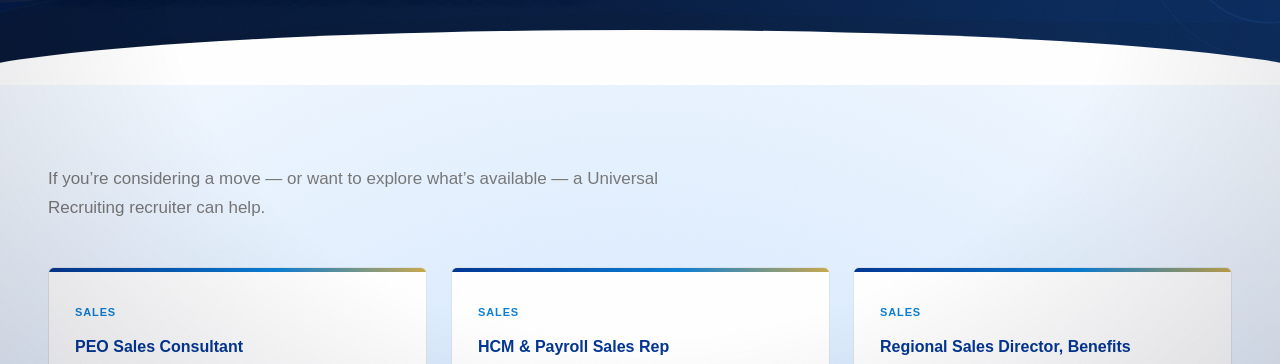
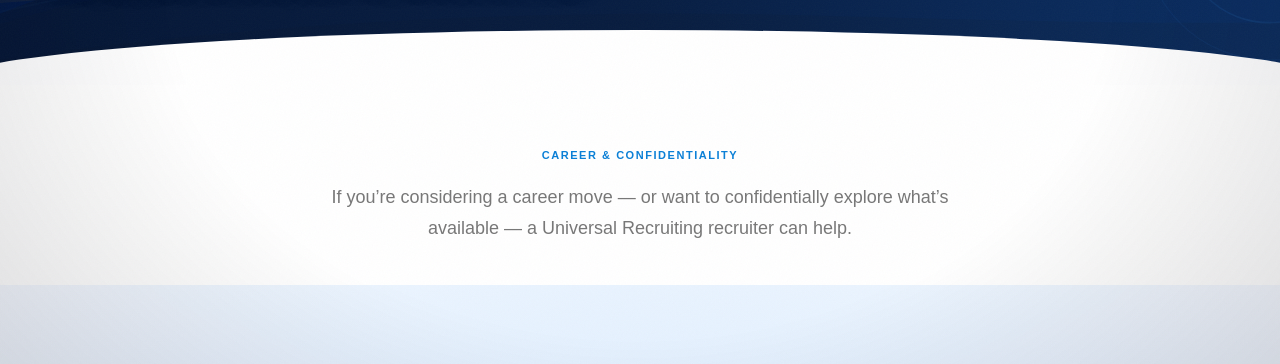
Before and after one commit to hunterhannum3/Universal-Recruiting-Company, a website: page roles.html in a window 1280 px wide. Shown: the part 331-695 px from the top of the page. Drawn offline with nearby package versions, Linux system fonts and the light colour scheme; a web font is replaced by a local one.

Commit message:
Move Career & Confidentiality section to top of open roles page

```diff
--- a/roles.html
+++ b/roles.html
@@ -106,10 +106,15 @@
   <p>Placing top performers at every level — from first role to the C-suite.</p>
 </div>
 
+<!-- ── CAREER & CONFIDENTIALITY ──────────────────────── -->
+<div class="career-conf-section">
+  <p class="section-eyebrow">Career &amp; Confidentiality</p>
+  <p class="career-conf-text">If you&rsquo;re considering a career move &mdash; or want to confidentially explore what&rsquo;s available &mdash; a Universal Recruiting recruiter can help.</p>
+</div>
+
 <!-- ── ROLES ───────────────────────────────────────── -->
 <div class="roles-section">
   <div class="roles-inner">
-    <p class="section-sub">If you&rsquo;re considering a move — or want to explore what&rsquo;s available — a Universal Recruiting recruiter can help.</p>
 
     <div class="jobs-list">
 
@@ -267,12 +272,6 @@
   </div>
 </div>
 
-<!-- ── CAREER & CONFIDENTIALITY ──────────────────────── -->
-<div class="career-conf-section">
-  <p class="section-eyebrow">Career &amp; Confidentiality</p>
-  <p class="career-conf-text">If you&rsquo;re considering a career move &mdash; or want to confidentially explore what&rsquo;s available &mdash; a Universal Recruiting recruiter can help.</p>
-</div>
-
 <!-- ── EXPLORE MORE ──────────────────────────────────── -->
 <div class="nav-cards-section">
   <div class="nav-cards-grid" style="grid-template-columns:1fr;max-width:460px;">
--- a/styles.css
+++ b/styles.css
@@ -330,7 +330,7 @@ nav::after {
 .hero-stat-lbl { font-size: 11px; font-weight: 700; letter-spacing: .08em; text-transform: uppercase; color: var(--gray3); margin-top: 6px; display: block; }
 
 /* ── NAV CARDS ───────────────────────────────────────── */
-.career-conf-section { text-align: center; padding: 56px 24px 48px; border-top: 1px solid var(--gray); }
+.career-conf-section { text-align: center; padding: 56px 24px 40px; }
 .career-conf-text { font-size: 18px; color: var(--gray3); max-width: 620px; line-height: 1.75; margin: 12px auto 0; }
 
 .nav-cards-section { padding: 72px 48px; background: var(--offwhite); }
```
